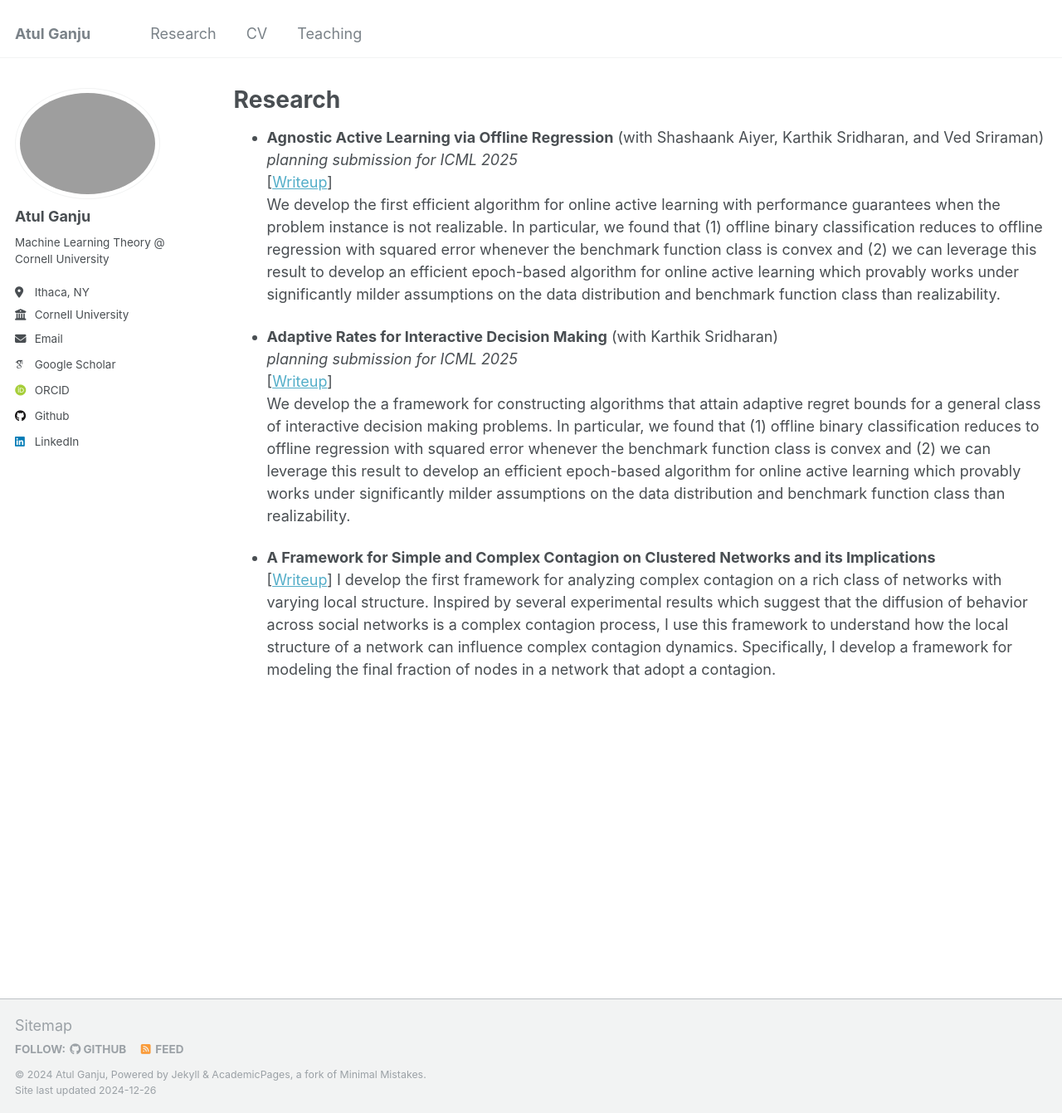
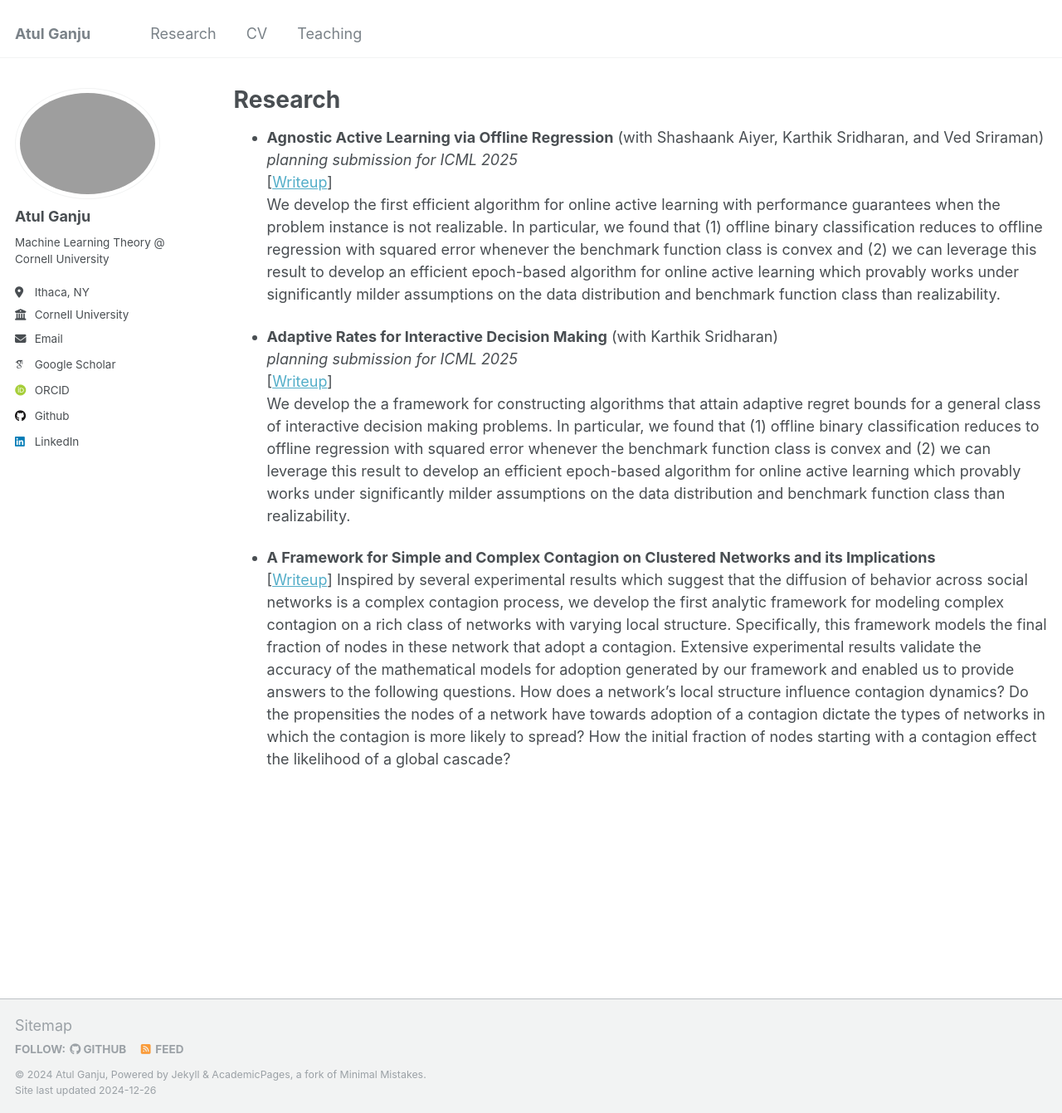
Before and after one commit to atulganju/atulganju.github.io, a Jekyll site: the page built from _pages/research.md, in a window 1280 px wide and 1341 px high. Shown: the whole window at 83% size. Built offline with Jekyll 4.4.1, drawn with Linux system fonts in a browser that asks for light colours; some web fonts are replaced.

Commit message:
Update research.md contagion project

```diff
--- a/_pages/research.md
+++ b/_pages/research.md
@@ -17,4 +17,4 @@ author_profile: true
 
 * **A Framework for Simple and Complex Contagion on Clustered Networks and its Implications**\
   [[Writeup](https://github.com/atulganju/Complex-Contagion-In-Clique-Based-Networks/tree/main)]
-  I develop the first framework for analyzing complex contagion on a rich class of networks with varying local structure. Inspired by several experimental results which suggest that the diffusion of behavior across social networks is a complex contagion process, I use this framework to understand how the local structure of a network can influence complex contagion dynamics. Specifically, I develop a framework for modeling the final fraction of nodes in a network that adopt a contagion.
+  Inspired by several experimental results which suggest that the diffusion of behavior across social networks is a complex contagion process, we develop the first analytic framework for modeling complex contagion on a rich class of networks with varying local structure. Specifically, this framework models the final fraction of nodes in these network that adopt a contagion. Extensive experimental results validate the accuracy of the mathematical models for adoption generated by our framework and enabled us to provide answers to the following questions. How does a network's local structure influence contagion dynamics? Do the propensities the nodes of a network have towards adoption of a contagion dictate the types of networks in which the contagion is more likely to spread? How the initial fraction of nodes starting with a contagion effect the likelihood of a global cascade?
```
